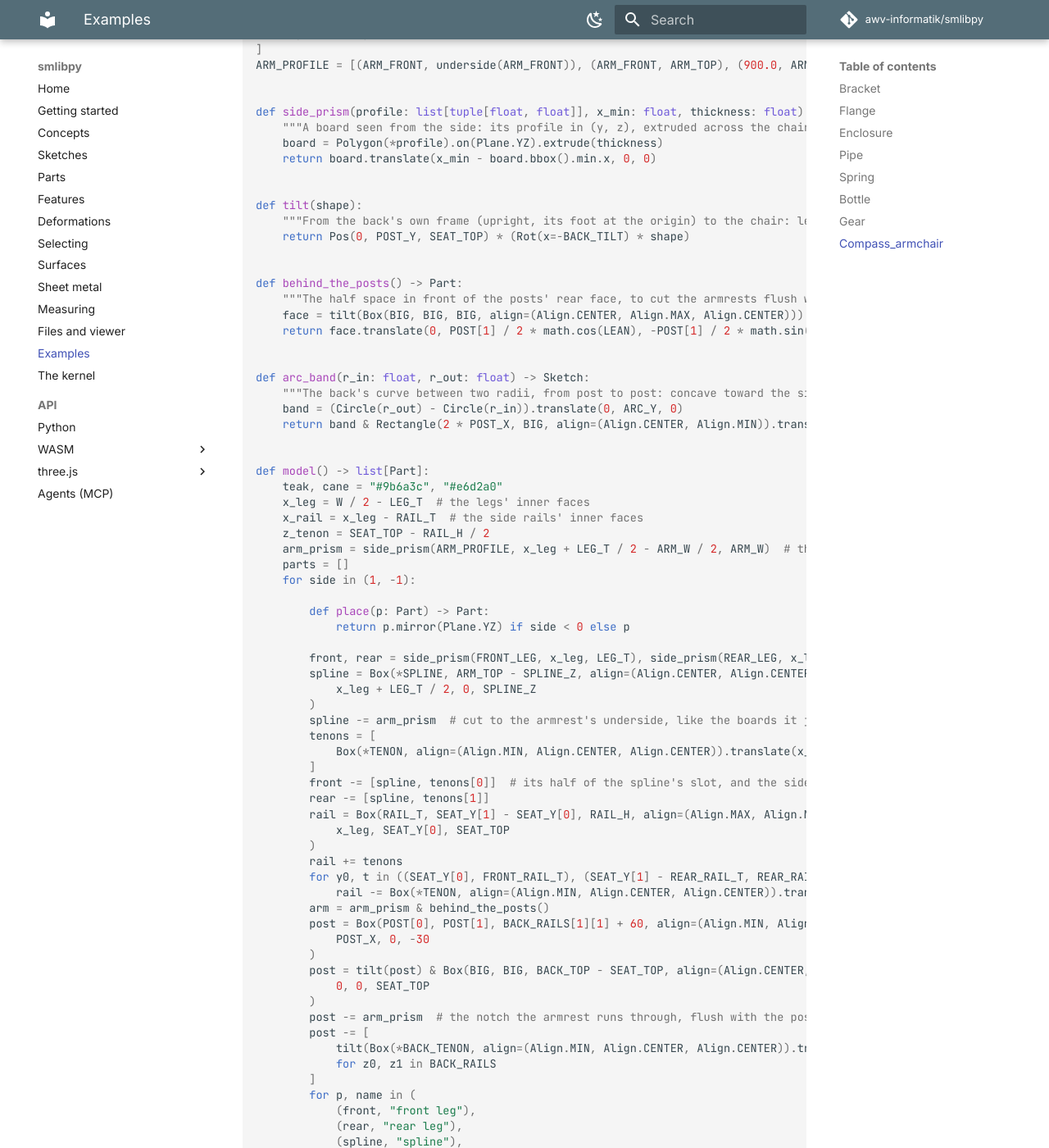
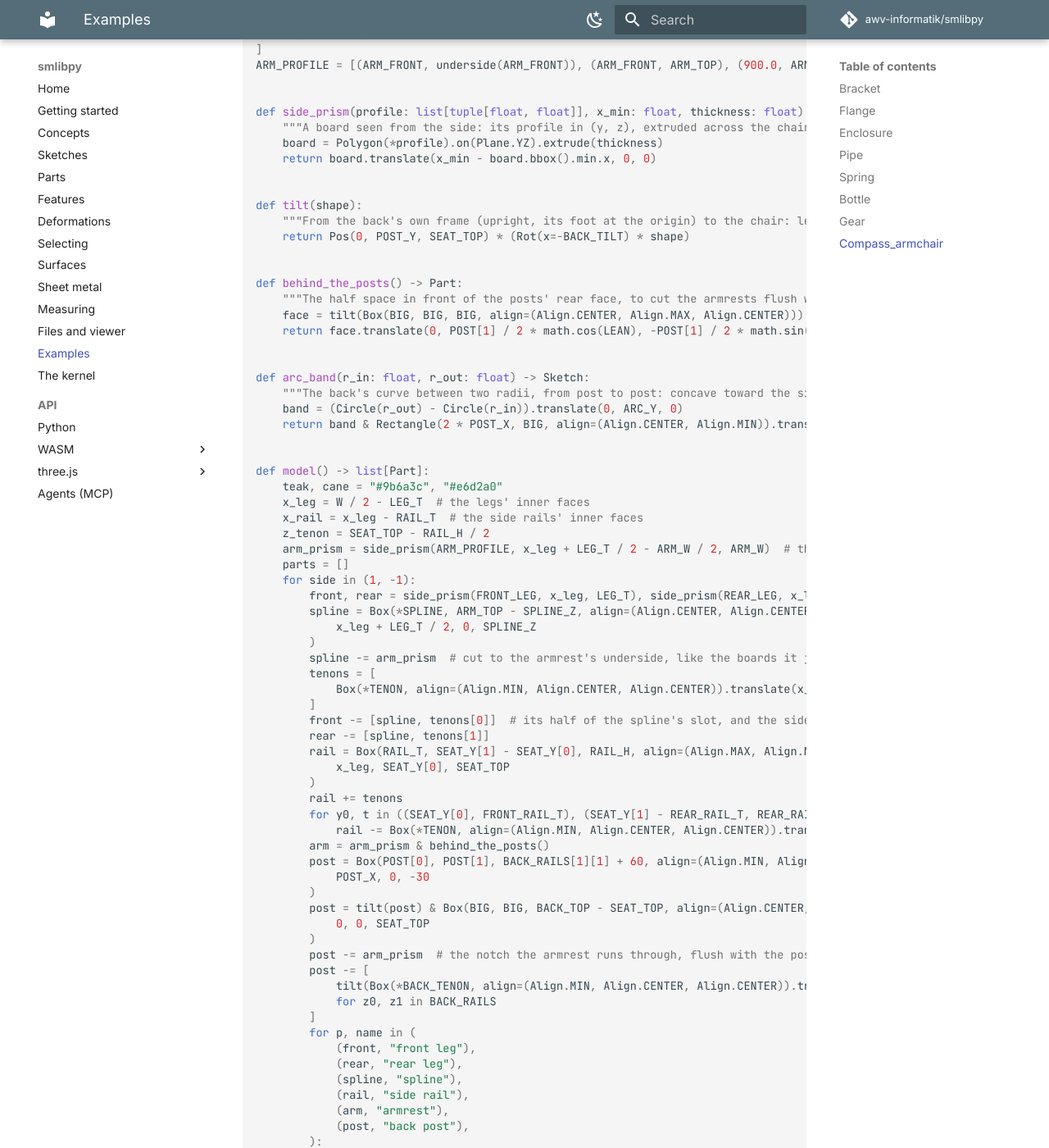
Before and after one commit to abernier/smlibpy, an MkDocs documentation site: the page built from docs/examples.md, in a window 1280 px wide and 1400 px high, scrolled down 8846 px. Shown: the whole window at 82% size. Built offline with MkDocs 1.6.1 and Material for MkDocs 9.7.7, drawn with Linux system fonts in a browser that asks for light colours; comment, search, counter and statistics services are not loaded; some of the changed text lies outside the part shown.

Commit message:
Examples: the compass armchair mirrors its left side inline, not through a closure over the loop variable (ruff B023)

```diff
--- a/docs/examples.md
+++ b/docs/examples.md
@@ -270,7 +270,7 @@
 
 
 def tilt(shape):
-    """From the back's own frame (upright, its foot at the origin) to the chair: leaned back and set on the seat frame."""
+    """From the back's own frame (upright, its foot at the origin) to the chair: leaned back, set on the seat frame."""
     return Pos(0, POST_Y, SEAT_TOP) * (Rot(x=-BACK_TILT) * shape)
 
 
@@ -294,10 +294,6 @@
     arm_prism = side_prism(ARM_PROFILE, x_leg + LEG_T / 2 - ARM_W / 2, ARM_W)  # the armrest before its back is cut
     parts = []
     for side in (1, -1):
-
-        def place(p: Part) -> Part:
-            return p.mirror(Plane.YZ) if side < 0 else p
-
         front, rear = side_prism(FRONT_LEG, x_leg, LEG_T), side_prism(REAR_LEG, x_leg, LEG_T)
         spline = Box(*SPLINE, ARM_TOP - SPLINE_Z, align=(Align.CENTER, Align.CENTER, Align.MIN)).translate(
             x_leg + LEG_T / 2, 0, SPLINE_Z
@@ -334,7 +330,7 @@
             (arm, "armrest"),
             (post, "back post"),
         ):
-            parts.append(place(p).named(name).colored(teak))
+            parts.append((p.mirror(Plane.YZ) if side < 0 else p).named(name).colored(teak))
 
     def cross_rail(y0: float, t: float) -> Part:
         rail = Box(2 * x_rail, t, RAIL_H, align=(Align.CENTER, Align.MIN, Align.MAX)).translate(0, y0, SEAT_TOP)
```
Also changed, not shown: 1 other file.
